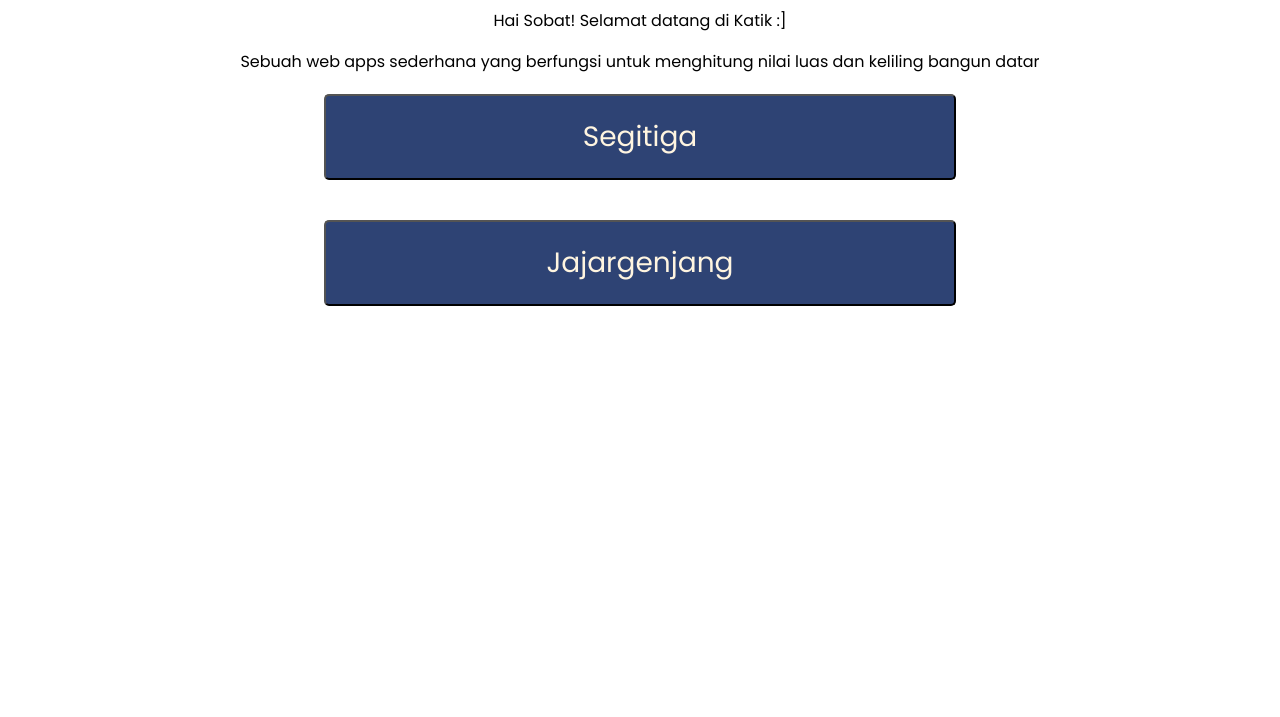
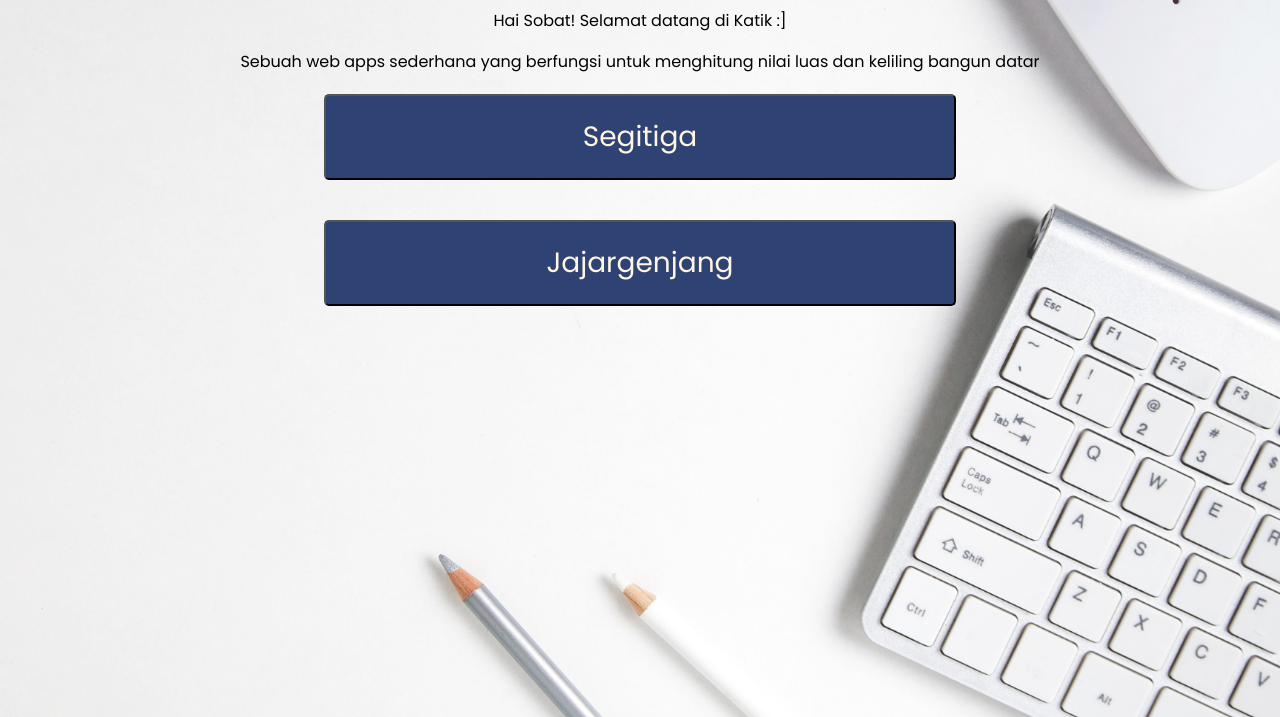
Before and after one commit to suciamaa/suciamaa.github.io, a plain HTML site: page index.html in a window 1280 px wide. Shown: the part 83-800 px from the top of the page. Drawn offline with Linux system fonts and the light colour scheme.

Commit message:
lasst style

```diff
--- a/css/style.css
+++ b/css/style.css
@@ -5,7 +5,7 @@
 }
 
 body {
-    background: url('/LIBUR_SEM3/project_revou/img/bg.png') no-repeat center center fixed;
+    background: url('../img/bg.png') no-repeat center center fixed;
     background-size: cover;
 }
 
```
